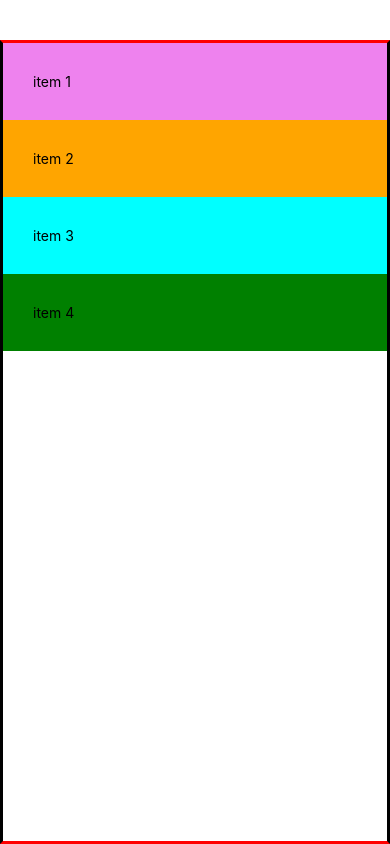
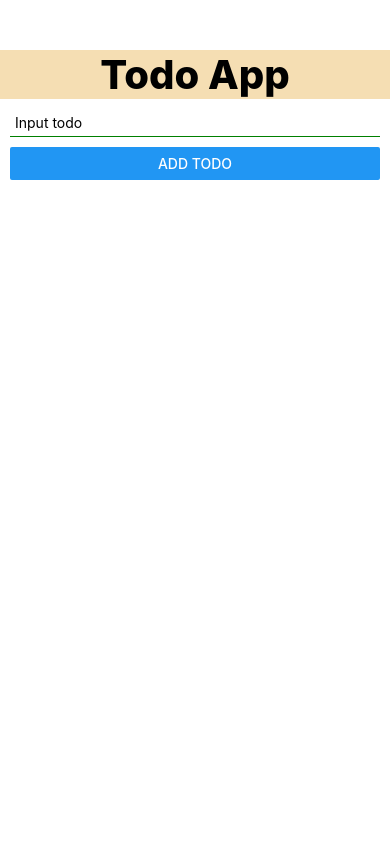
Before and after one commit to hxthuong/learn-react-native, a React Native app: screen / in a window 390 px wide. Built offline with nearby package versions, Linux system fonts and the light colour scheme.

Commit message:
Sử dụng Icons

```diff
--- a/App.tsx
+++ b/App.tsx
@@ -11,7 +11,7 @@
     TouchableWithoutFeedback,
     View,
 } from 'react-native';
-import FlexBox from './components/flex.box';
+import AntDesign from '@expo/vector-icons/AntDesign';
 
 interface ITodo {
     id: number;
@@ -40,73 +40,80 @@
     };
 
     return (
-        <FlexBox />
-        // <TouchableWithoutFeedback onPress={() => Keyboard.dismiss()}>
-        //     <View style={styles.container}>
-        //         {/* header */}
-        //         <Text style={styles.header}>Todo App</Text>
+        <TouchableWithoutFeedback onPress={() => Keyboard.dismiss()}>
+            <View style={styles.container}>
+                {/* header */}
+                <Text style={styles.header}>Todo App</Text>
 
-        //         {/* form  */}
-        //         <View style={styles.body}>
-        //             <TextInput style={styles.todoInput} value={todo} onChangeText={setTodo} placeholder="Input todo" />
-        //             <Button title="Add todo" onPress={handleAddTodo} />
-        //         </View>
-        //         {/* list todo */}
-        //         <View style={styles.body}>
-        //             {/* <Text>{JSON.stringify(listTodo)}</Text> */}
-        //             <FlatList
-        //                 data={listTodo}
-        //                 keyExtractor={(item) => `${item.id}`}
-        //                 renderItem={({ item }) => {
-        //                     return (
-        //                         <Pressable
-        //                             style={({ pressed }) => ({ opacity: pressed ? 0.5 : 1 })}
-        //                             // style={({ pressed }) => (pressed ? styles.todoItem_hover : null)}
-        //                             onPress={() => handleDeleteTodo(item.id)}
-        //                         >
-        //                             <Text style={styles.todoItem}>{item.name}</Text>
-        //                         </Pressable>
-        //                     );
-        //                 }}
-        //             />
-        //         </View>
-        //     </View>
-        // </TouchableWithoutFeedback>
+                {/* form  */}
+                <View style={styles.form}>
+                    <TextInput style={styles.todoInput} value={todo} onChangeText={setTodo} placeholder="Input todo" />
+                    <Button title="Add todo" onPress={handleAddTodo} />
+                </View>
+                {/* list todo */}
+                <View style={styles.todo}>
+                    {/* <Text>{JSON.stringify(listTodo)}</Text> */}
+                    <FlatList
+                        data={listTodo}
+                        keyExtractor={(item) => `${item.id}`}
+                        renderItem={({ item }) => {
+                            return (
+                                <Pressable
+                                    style={({ pressed }) => ({ opacity: pressed ? 0.5 : 1 })}
+                                    // style={({ pressed }) => (pressed ? styles.todoItem_hover : null)}
+                                    onPress={() => handleDeleteTodo(item.id)}
+                                >
+                                    <View style={styles.groupTodo}>
+                                        <Text style={styles.todoItem}>{item.name}</Text>
+                                        <AntDesign name="close" size={24} color={'red'} />
+                                    </View>
+                                </Pressable>
+                            );
+                        }}
+                    />
+                </View>
+            </View>
+        </TouchableWithoutFeedback>
     );
 }
 
 const styles = StyleSheet.create({
-    header: {
-        backgroundColor: 'wheat',
-        paddingHorizontal: 20,
-        paddingVertical: 10,
-        textAlign: 'center',
-        fontSize: 40,
-        fontWeight: '800',
-    },
     container: {
         paddingTop: 50,
         flex: 1,
         backgroundColor: 'white',
     },
+    header: {
+        backgroundColor: 'wheat',
+        paddingHorizontal: 20,
+        textAlign: 'center',
+        fontSize: 40,
+        fontWeight: '800',
+    },
+    form: {
+        // marginBottom: 20,
+        margin: 10,
+    },
     todoInput: {
         borderBottomWidth: 1,
         borderBottomColor: 'green',
         padding: 5,
-        margin: 15,
+        marginBottom: 10,
     },
-    body: {
-        paddingHorizontal: 15,
+    todo: {
+        flex: 1,
+    },
+    groupTodo: {
+        flexDirection: 'row',
+        alignItems: 'center',
+        justifyContent: 'space-between',
         marginBottom: 20,
+        marginHorizontal: 10,
+        padding: 15,
+        borderWidth: 1,
+        borderStyle: 'dashed',
     },
     todoItem: {
         fontSize: 14,
-        marginBottom: 20,
-        borderWidth: 1,
-        borderStyle: 'dashed',
-        padding: 10,
     },
-    // todoItem_hover: {
-    //     opacity: 0.5,
-    // },
 });
--- a/components/flex.box.tsx
+++ b/components/flex.box.tsx
@@ -1,10 +1,13 @@
 import { StyleSheet, Text, View } from 'react-native';
+// import AntDesign from '@expo/vector-icons/AntDesign';
 
 const FlexBox = () => {
     return (
         <View style={styles.container}>
             <View style={[styles.item, styles.item1]}>
-                <Text>item 1</Text>
+                <View>
+                    <Text>item 1</Text>
+                </View>
             </View>
             <View style={[styles.item, styles.item2]}>
                 <Text>item 2</Text>
```
